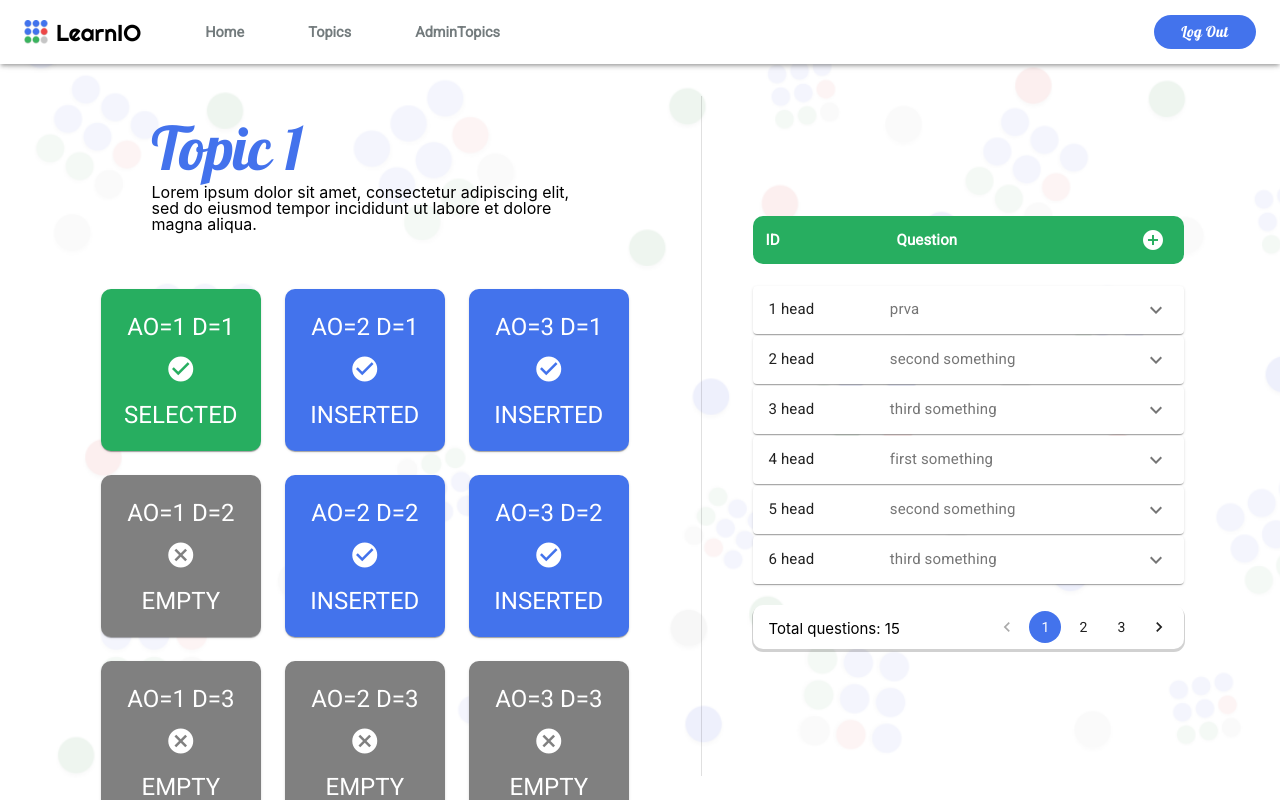
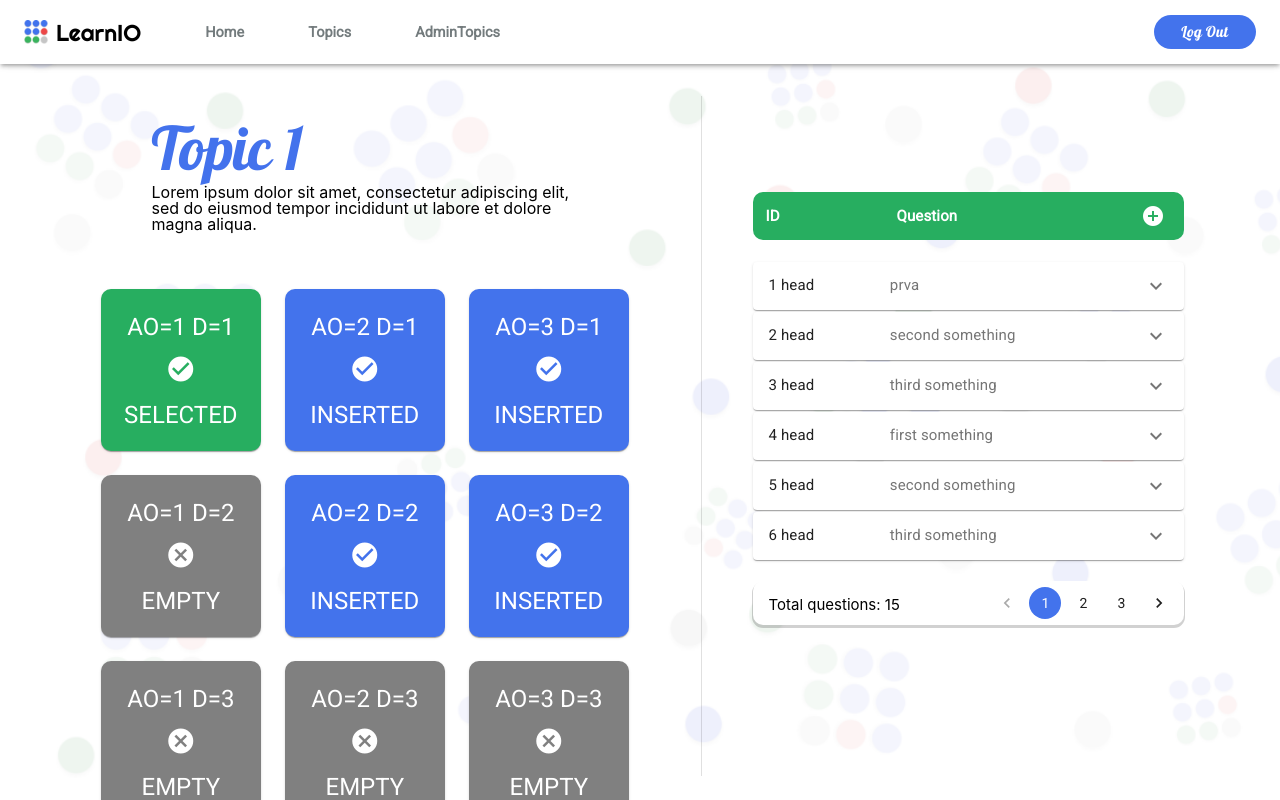
Before and after one commit to IvanLuksic/LearnIO, a React (Create React App) app in the folder learnio/: page /admin-topic/1 in a window 1280 px wide. Built offline with nearby package versions, Linux system fonts and the light colour scheme.

Commit message:
Hehe prominia jedan broj da dignen EditQuestion tabelu gore

```diff
--- a/learnio/src/components/admin/MatricaAdmin.jsx
+++ b/learnio/src/components/admin/MatricaAdmin.jsx
@@ -57,7 +57,7 @@ const useStyles = makeStyles((theme) => ({
     },
     questionsTable:{
         minHeight: "100vh",
-        paddingTop:"17vh"
+        paddingTop:"14vh"
     }
 
 }));
```
Also changed, not shown: learnio/src/components/admin/EditQuestion.jsx (indentation only).
